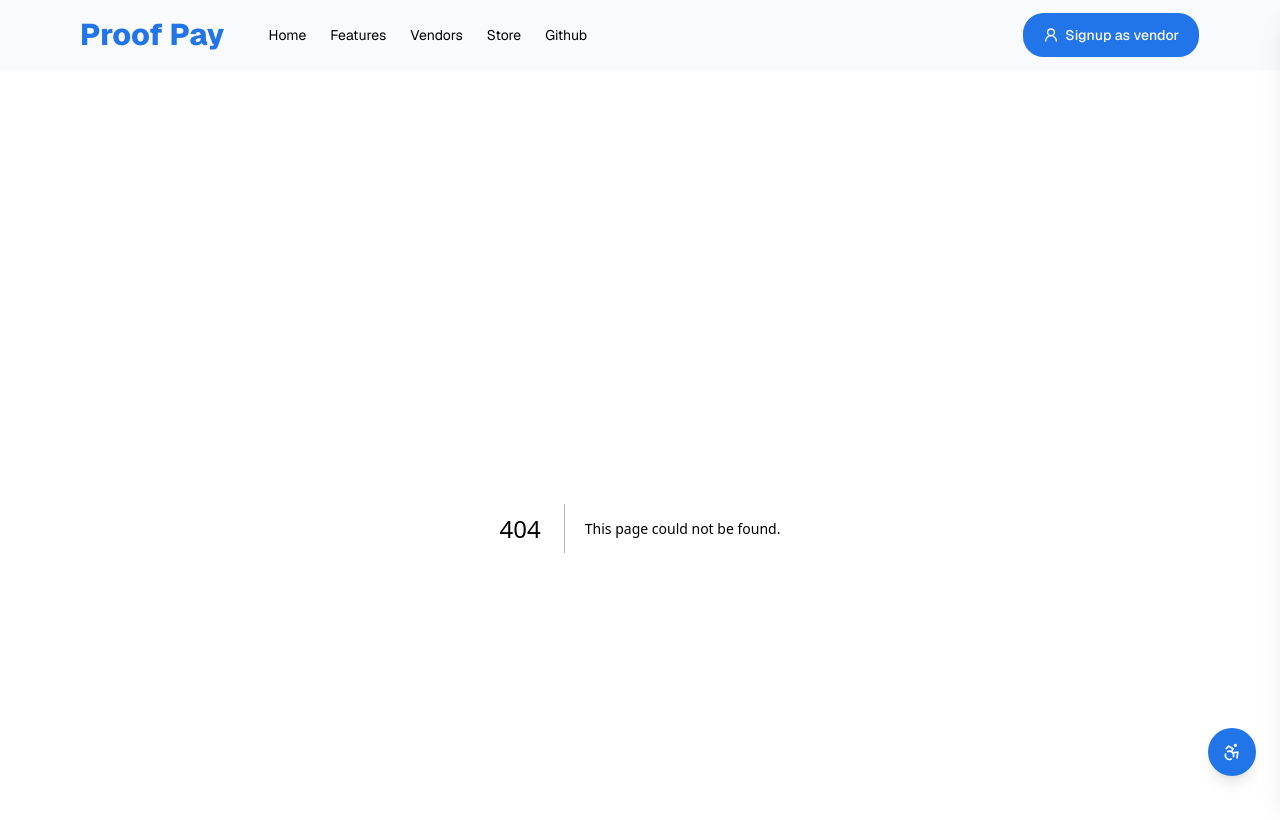
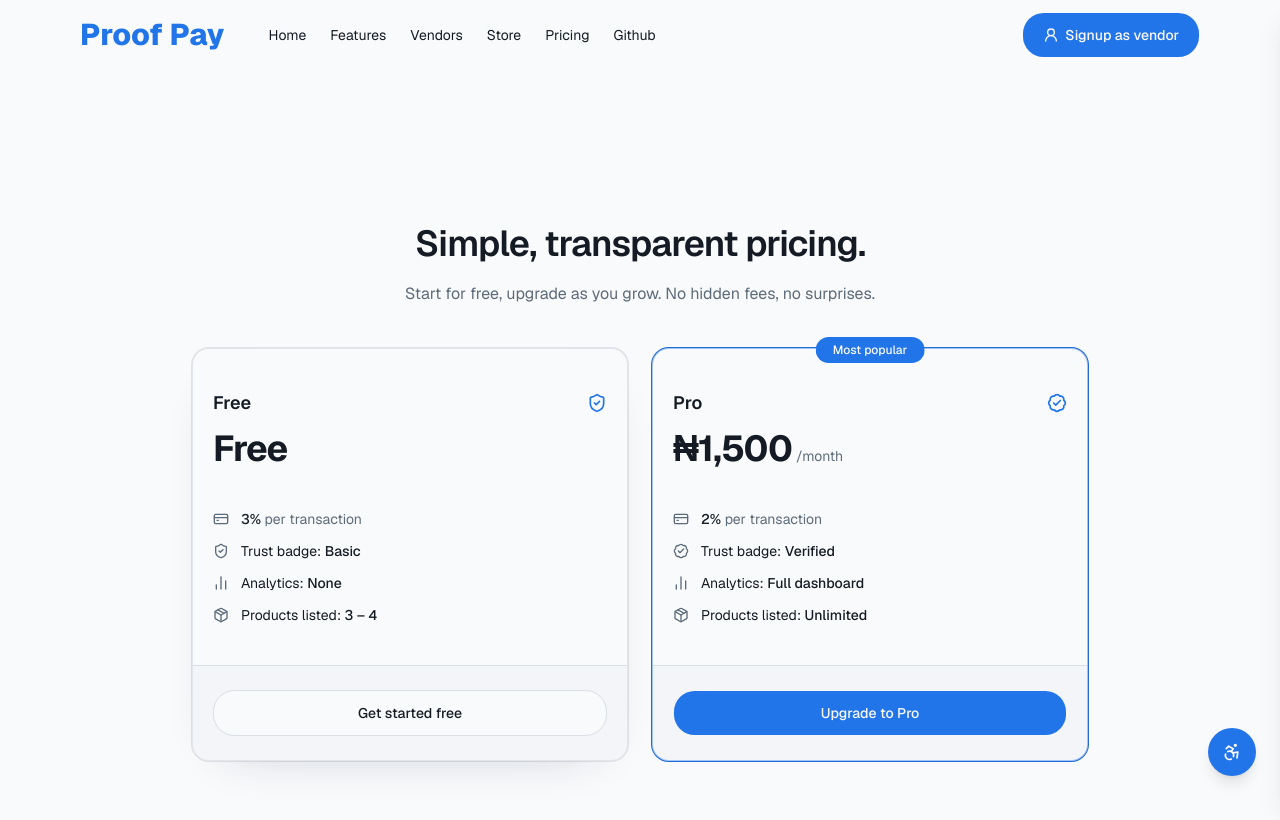
Before and after one commit to fisayo-dev/proofpay-ai, a Next.js app in the folder web/: page /pricing in a window 1280 px wide. Before the commit this address had no page. Shown: the top 820 px of the page. Built offline with nearby package versions, Linux system fonts and the light colour scheme.

Commit message:
feat: ship price tier

```diff
--- a/web/app/page.tsx
+++ b/web/app/page.tsx
@@ -1,6 +1,7 @@
 import Faq from "@/components/home/faq";
 import Features from "@/components/home/features";
 import Hero from "@/components/home/hero";
+import PriceTier from "@/components/home/price-tier";
 import { SiteFooter } from "@/components/home/site-footer";
 import StoreSection from "@/components/home/store-section";
 import VendorSection from "@/components/home/vendor-section";
@@ -12,6 +13,7 @@
       <Features />
       <VendorSection />
       <StoreSection />
+      <PriceTier />
       <Faq />
       <SiteFooter />
     </div>
--- /dev/null
+++ b/web/app/pricing/page.tsx
@@ -0,0 +1,11 @@
+import PriceTier from "@/components/home/price-tier";
+
+export const metadata = {
+  title: "Pricing – Proof Pay",
+  description:
+    "Simple, transparent pricing for vendors. Start free, upgrade to Pro for ₦1,500/month.",
+};
+
+export default function PricingPage() {
+  return <PriceTier />;
+}
--- /dev/null
+++ b/web/components/home/price-tier.tsx
@@ -0,0 +1,217 @@
+"use client";
+
+import { BadgeCheck, ChartNoAxesColumn, CreditCard, Package, ShieldCheck } from "lucide-react";
+import Link from "next/link";
+import { useRef } from "react";
+
+import { Badge } from "@/components/ui/badge";
+import { Button } from "@/components/ui/button";
+import {
+  Card,
+  CardContent,
+  CardFooter,
+  CardHeader,
+} from "@/components/ui/card";
+import { useHomeGsap } from "./use-home-gsap";
+
+const tiers = [
+  {
+    name: "Free",
+    price: 0,
+    fee: "3%",
+    badge: "Basic",
+    badgeIcon: ShieldCheck,
+    analytics: "None",
+    products: "3 – 4",
+    popular: false,
+  },
+  {
+    name: "Pro",
+    price: 1500,
+    fee: "2%",
+    badge: "Verified",
+    badgeIcon: BadgeCheck,
+    analytics: "Full dashboard",
+    products: "Unlimited",
+    popular: true,
+  },
+] as const;
+
+const PriceTier = () => {
+  const rootRef = useRef<HTMLElement>(null);
+
+  useHomeGsap(rootRef, (gsap, _ScrollTrigger, prefersReducedMotion) => {
+    if (prefersReducedMotion) {
+      gsap.set("[data-price-animate]", { clearProps: "all" });
+      return;
+    }
+
+    const cards = gsap.utils.toArray<HTMLElement>("[data-price-card]");
+
+    gsap
+      .timeline({
+        defaults: { ease: "power3.out" },
+        scrollTrigger: {
+          trigger: rootRef.current,
+          start: "top 72%",
+          end: "bottom 35%",
+          toggleActions: "play none none reverse",
+        },
+      })
+      .from("[data-price-kicker]", {
+        autoAlpha: 0,
+        y: 18,
+        duration: 0.55,
+      })
+      .from(
+        "[data-price-copy]",
+        { autoAlpha: 0, y: 18, duration: 0.65, filter: "blur(6px)" },
+        "-=0.3",
+      )
+      .from(
+        cards,
+        {
+          autoAlpha: 0,
+          y: 48,
+          rotateY: -12,
+          rotateX: 6,
+          transformPerspective: 900,
+          duration: 0.75,
+          stagger: { each: 0.15, from: "start" },
+        },
+        "-=0.25",
+      );
+
+    cards.forEach((card) => {
+      const handleMouseEnter = () => {
+        gsap.to(card, {
+          y: -8,
+          rotateX: 2,
+          duration: 0.28,
+          ease: "power2.out",
+        });
+      };
+
+      const handleMouseLeave = () => {
+        gsap.to(card, {
+          y: 0,
+          rotateX: 0,
+          duration: 0.35,
+          ease: "power2.out",
+        });
+      };
+
+      card.addEventListener("mouseenter", handleMouseEnter);
+      card.addEventListener("mouseleave", handleMouseLeave);
+    });
+  }, []);
+
+  return (
+    <section ref={rootRef} id="pricing" className="pt-20 sm:pt-24">
+      <div className="grid gap-10 lg:items-start">
+        <div className="mx-auto space-y-4 text-center">
+          <h2
+            data-price-animate
+            data-price-kicker
+            className="max-w-2xl text-3xl font-semibold tracking-tight sm:text-4xl"
+          >
+            Simple, transparent pricing.
+          </h2>
+          <p
+            data-price-animate
+            data-price-copy
+            className="max-w-xl text-sm leading-7 text-muted-foreground sm:text-base"
+          >
+            Start for free, upgrade as you grow. No hidden fees, no surprises.
+          </p>
+        </div>
+
+        <div className="mx-auto grid w-full max-w-4xl gap-6 sm:grid-cols-2">
+          {tiers.map((tier) => {
+            const BadgeIcon = tier.badgeIcon;
+
+            return (
+              <Card
+                key={tier.name}
+                data-price-animate
+                data-price-card
+                data-popular={tier.popular || undefined}
+                className="relative border border-border/70 bg-background shadow-[0_18px_50px_-36px_rgba(14,30,86,0.32)] data-popular:border-primary/40 data-popular:shadow-[0_0_0_1px_var(--primary)] z-0 overflow-visible"
+              >
+                {tier.popular && (
+                  <Badge className="absolute -top-3 left-1/2 -translate-x-1/2 px-4 py-1 text-xs z-20">
+                    Most popular
+                  </Badge>
+                )}
+                <CardHeader className="gap-3 px-5 pb-0 pt-6">
+                  <div className="flex items-center justify-between">
+                    <span className="text-lg font-semibold">{tier.name}</span>
+                    <BadgeIcon className="size-5 text-primary" />
+                  </div>
+                  <div className="flex items-baseline gap-1">
+                    <span className="text-4xl font-bold tracking-tight">
+                      {tier.price === 0 ? "Free" : `₦${tier.price.toLocaleString()}`}
+                    </span>
+                    {tier.price > 0 && (
+                      <span className="text-sm text-muted-foreground">
+                        /month
+                      </span>
+                    )}
+                  </div>
+                </CardHeader>
+                <CardContent className="grid gap-3 px-5 py-6">
+                  <div className="flex items-center gap-3 text-sm">
+                    <CreditCard className="size-4 shrink-0 text-muted-foreground" />
+                    <span>
+                      <span className="font-medium">{tier.fee}</span>{" "}
+                      <span className="text-muted-foreground">
+                        per transaction
+                      </span>
+                    </span>
+                  </div>
+                  <div className="flex items-center gap-3 text-sm">
+                    <BadgeIcon className="size-4 shrink-0 text-muted-foreground" />
+                    <span>
+                      Trust badge:{" "}
+                      <span className="font-medium">{tier.badge}</span>
+                    </span>
+                  </div>
+                  <div className="flex items-center gap-3 text-sm">
+                    <ChartNoAxesColumn className="size-4 shrink-0 text-muted-foreground" />
+                    <span>
+                      Analytics:{" "}
+                      <span className="font-medium">{tier.analytics}</span>
+                    </span>
+                  </div>
+                  <div className="flex items-center gap-3 text-sm">
+                    <Package className="size-4 shrink-0 text-muted-foreground" />
+                    <span>
+                      Products listed:{" "}
+                      <span className="font-medium">{tier.products}</span>
+                    </span>
+                  </div>
+                </CardContent>
+                <CardFooter className="px-5 py-6">
+                  {tier.price === 0 ?
+                    <Button
+                      asChild
+                      variant="outline"
+                      className="w-full"
+                    >
+                      <Link href="/vendors/signup">Get started free</Link>
+                    </Button>
+                  : <Button asChild className="w-full">
+                      <Link href="/vendors/signup">Upgrade to Pro</Link>
+                    </Button>
+                  }
+                </CardFooter>
+              </Card>
+            );
+          })}
+        </div>
+      </div>
+    </section>
+  );
+};
+
+export default PriceTier;
--- a/web/constants/home.ts
+++ b/web/constants/home.ts
@@ -63,6 +63,10 @@
   {
     link: "#store",
     text: "Store",
+  },
+  {
+    link: "/pricing",
+    text: "Pricing",
   },
   {
     link: "https://github.com/fisayo-dev/proofpay-ai/",
```
